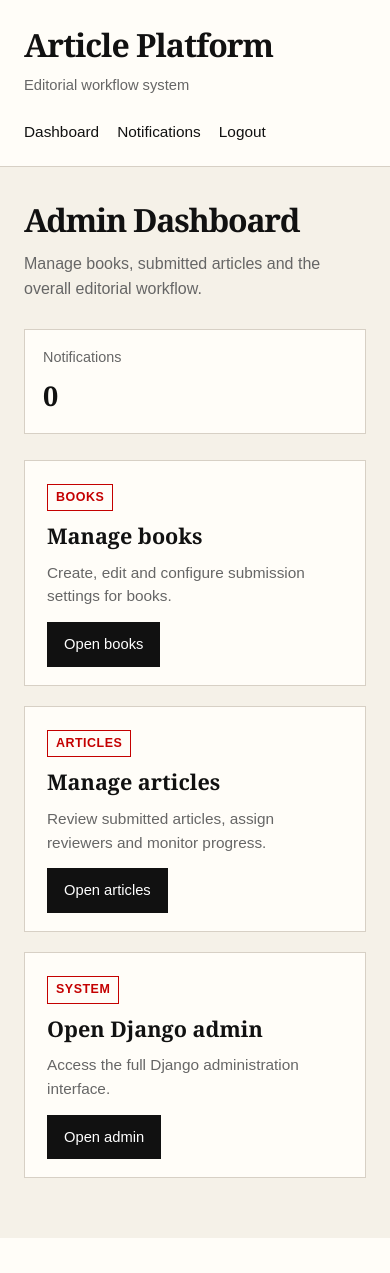
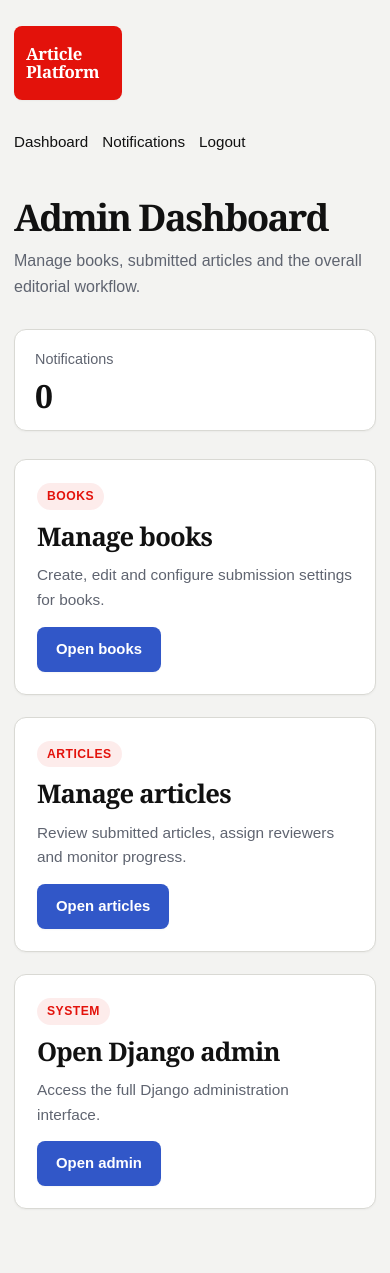
Before and after one commit to meshwho/Article-Website, a Django app: page /dashboard/ in a window 390 px wide. Before the commit the page ends 1238 px from the top, so only its background shows below. Run offline with Django 5.2, Linux system fonts and the light colour scheme; the visitor is signed in with stand-in values (Sample User, id 1); data that the repository does not hold is empty.

Commit message:
New design, fixed bugs

```diff
--- a/reviews/views.py
+++ b/reviews/views.py
@@ -249,10 +249,11 @@ def admin_article_detail(request, article_id):
 
 @login_required
 @role_required(['admin'])
-def remove_reviewer(request, assignment_id):
+def remove_reviewer(request, article_id, assignment_id):
     assignment = get_object_or_404(
         ReviewAssignment.objects.select_related('article'),
-        id=assignment_id
+        id=assignment_id,
+        article_id=article_id
     )
 
     article = assignment.article
--- a/static/css/site.css
+++ b/static/css/site.css
@@ -1,15 +1,27 @@
 :root {
-    --bg: #f5f1e8;
-    --paper: #fffdf8;
+    --bg: #f3f3f1;
+    --paper: #ffffff;
+    --paper-soft: #faf9f6;
     --text: #111111;
-    --muted: #666666;
-    --line: #d7d0c5;
-    --accent: #c40000;
-    --accent-dark: #8f0000;
+    --muted: #5f6470;
+    --line: #d9d9d4;
+
+    --red: #e3120b;
+    --blue: #3157c8;
+    --blue-dark: #243f92;
+    --yellow: #f3c63f;
+
+    --radius: 12px;
+    --radius-sm: 8px;
+    --shadow: 0 1px 2px rgba(0, 0, 0, 0.04);
 }
 
 * {
     box-sizing: border-box;
+}
+
+html {
+    scroll-behavior: smooth;
 }
 
 body {
@@ -23,184 +35,261 @@ body {
 a {
     color: var(--text);
     text-decoration: none;
+    transition: color 0.15s ease;
 }
 
 a:hover {
-    color: var(--accent);
+    color: var(--red);
 }
 
 .container {
-    width: min(1120px, calc(100% - 48px));
+    width: min(1160px, calc(100% - 48px));
     margin: 0 auto;
 }
 
 .site-header {
-    background: var(--paper);
-    border-bottom: 1px solid var(--line);
+    background: transparent;
+    padding-top: 20px;
 }
 
 .header-inner {
     display: flex;
     justify-content: space-between;
-    align-items: center;
+    align-items: flex-start;
     gap: 24px;
-    padding: 20px 0 18px;
+    padding: 6px 0 20px;
 }
 
 .brand-wrap {
     display: flex;
-    flex-direction: column;
+    align-items: center;
 }
 
-.brand {
-    font-size: 2rem;
-    font-weight: 700;
-    letter-spacing: -0.03em;
-    color: var(--text);
+.brand-box {
+    display: inline-flex;
+    flex-direction: column;
+    justify-content: center;
+    gap: 0;
+    width: 108px;
+    min-height: 74px;
+    padding: 10px 12px;
+    background: var(--red);
+    color: #ffffff;
+    border-radius: var(--radius-sm);
+    box-shadow: var(--shadow);
 }
 
-.brand-subtitle {
-    margin-top: 4px;
-    font-size: 0.92rem;
-    color: var(--muted);
-    font-family: Arial, Helvetica, sans-serif;
+.brand-box:hover {
+    color: #ffffff;
+    opacity: 0.96;
+}
+
+.brand-line {
+    font-size: 1.05rem;
+    line-height: 1.05;
+    font-weight: 700;
+    letter-spacing: -0.02em;
 }
 
 .top-nav {
     display: flex;
-    gap: 18px;
+    align-items: center;
+    gap: 22px;
     flex-wrap: wrap;
     font-family: Arial, Helvetica, sans-serif;
-    font-size: 0.96rem;
+    font-size: 0.95rem;
+    padding-top: 6px;
 }
 
 .top-nav a {
-    padding-bottom: 2px;
+    position: relative;
+    padding-bottom: 3px;
     border-bottom: 2px solid transparent;
 }
 
 .top-nav a:hover {
-    border-color: var(--accent);
+    border-color: var(--red);
+}
+
+.notifications-link {
+    display: inline-flex;
+    align-items: center;
+    gap: 8px;
+}
+
+.notification-badge {
+    display: inline-flex;
+    align-items: center;
+    justify-content: center;
+    min-width: 21px;
+    height: 21px;
+    padding: 0 6px;
+    border-radius: 999px;
+    background: var(--red);
+    color: #ffffff;
+    font-family: Arial, Helvetica, sans-serif;
+    font-size: 0.76rem;
+    font-weight: 700;
+    line-height: 1;
 }
 
 .main-content {
-    padding: 36px 0 60px;
+    padding: 20px 0 64px;
 }
 
 .page-title {
-    margin: 0 0 14px;
-    font-size: 2.5rem;
-    line-height: 1.08;
-    letter-spacing: -0.04em;
+    margin: 0 0 12px;
+    font-size: 3.1rem;
+    line-height: 1.02;
+    letter-spacing: -0.045em;
+    font-weight: 700;
 }
 
 .page-intro {
     max-width: 760px;
-    margin: 0 0 28px;
+    margin: 0 0 30px;
     color: var(--muted);
     font-family: Arial, Helvetica, sans-serif;
     font-size: 1rem;
+    line-height: 1.6;
 }
 
 .section-title {
-    margin: 38px 0 18px;
-    padding-top: 8px;
-    border-top: 2px solid var(--text);
-    font-size: 1.55rem;
-    line-height: 1.2;
+    margin: 42px 0 18px;
+    padding-top: 14px;
+    border-top: 1px solid #2e2e2e;
+    font-size: 2rem;
+    line-height: 1.1;
+    letter-spacing: -0.035em;
 }
 
 .toolbar {
     display: flex;
     flex-wrap: wrap;
-    align-items: end;
-    gap: 16px 18px;
+    align-items: flex-end;
+    gap: 18px 22px;
     margin-bottom: 28px;
-    padding: 18px 20px;
+    padding: 20px;
     background: var(--paper);
     border: 1px solid var(--line);
+    border-radius: var(--radius);
+    box-shadow: var(--shadow);
 }
 
 .field {
     display: flex;
     flex-direction: column;
-    gap: 6px;
+    justify-content: flex-start;
+    gap: 8px;
     min-width: 220px;
     font-family: Arial, Helvetica, sans-serif;
     font-size: 0.92rem;
 }
 
 .field label {
+    display: flex;
+    align-items: flex-end;
+    min-height: 20px;
     font-weight: 600;
     color: var(--muted);
+}
+
+.toolbar-actions {
+    display: flex;
+    align-items: flex-end;
+    gap: 16px;
+    padding-top: 28px;
 }
 
 .field input,
 .field select,
 .field textarea {
-    padding: 10px 12px;
-    border: 1px solid var(--line);
+    width: 100%;
+    padding: 11px 13px;
+    border: 1px solid #cfd3dc;
+    border-radius: var(--radius-sm);
     background: #ffffff;
     color: var(--text);
     font: inherit;
+    transition: border-color 0.15s ease, box-shadow 0.15s ease;
 }
 
 .field input:focus,
 .field select:focus,
 .field textarea:focus {
     outline: none;
-    border-color: var(--accent);
+    border-color: var(--blue);
+    box-shadow: 0 0 0 3px rgba(49, 87, 200, 0.12);
 }
 
+button,
 .btn,
-button,
 input[type="submit"] {
-    display: inline-block;
-    padding: 10px 16px;
-    border: 1px solid var(--text);
-    background: var(--text);
+    display: inline-flex;
+    align-items: center;
+    justify-content: center;
+    min-height: 44px;
+    padding: 10px 18px;
+    border: 1px solid transparent;
+    border-radius: var(--radius-sm);
+    background: var(--blue);
     color: #ffffff;
     cursor: pointer;
     font-family: Arial, Helvetica, sans-serif;
-    font-size: 0.92rem;
+    font-size: 0.93rem;
+    font-weight: 600;
     transition: 0.15s ease;
+    box-shadow: var(--shadow);
 }
 
+button:hover,
 .btn:hover,
-button:hover,
 input[type="submit"]:hover {
-    background: var(--accent);
-    border-color: var(--accent);
+    background: var(--blue-dark);
     color: #ffffff;
 }
 
 .btn-secondary {
-    background: transparent;
+    background: #ffffff;
     color: var(--text);
+    border-color: #cfd3dc;
 }
 
 .btn-secondary:hover {
-    background: transparent;
-    color: var(--accent);
-    border-color: var(--accent);
+    background: #f5f7fb;
+    color: var(--text);
+    border-color: var(--blue);
+}
+
+.btn-danger {
+    background: var(--red);
+    color: #ffffff;
+}
+
+.btn-danger:hover {
+    background: #b70d07;
+    color: #ffffff;
 }
 
 .cards {
     display: grid;
-    grid-template-columns: repeat(auto-fit, minmax(310px, 1fr));
-    gap: 20px;
+    grid-template-columns: repeat(auto-fit, minmax(320px, 1fr));
+    gap: 22px;
 }
 
 .card {
     background: var(--paper);
     border: 1px solid var(--line);
-    padding: 22px 22px 18px;
+    border-radius: var(--radius);
+    padding: 22px;
+    box-shadow: var(--shadow);
 }
 
 .card-title {
     margin: 0 0 12px;
-    font-size: 1.35rem;
-    line-height: 1.18;
+    font-size: 1.6rem;
+    line-height: 1.15;
+    letter-spacing: -0.03em;
 }
 
 .card-text {
@@ -208,10 +297,12 @@ input[type="submit"]:hover {
     color: var(--muted);
     font-family: Arial, Helvetica, sans-serif;
     font-size: 0.96rem;
+    line-height: 1.6;
 }
 
 .card-meta {
     margin: 0 0 8px;
+    color: var(--text);
     font-family: Arial, Helvetica, sans-serif;
     font-size: 0.92rem;
 }
@@ -221,48 +312,116 @@ input[type="submit"]:hover {
 }
 
 .badge {
-    display: inline-block;
-    padding: 3px 8px;
-    border: 1px solid var(--accent);
-    color: var(--accent);
+    display: inline-flex;
+    align-items: center;
+    padding: 4px 10px;
+    border-radius: 999px;
+    background: rgba(227, 18, 11, 0.08);
+    color: var(--red);
     font-family: Arial, Helvetica, sans-serif;
-    font-size: 0.78rem;
+    font-size: 0.76rem;
     font-weight: 700;
     text-transform: uppercase;
     letter-spacing: 0.04em;
     margin-bottom: 12px;
 }
 
+.badge-blue {
+    background: rgba(49, 87, 200, 0.1);
+    color: var(--blue);
+}
+
+.badge-yellow {
+    background: rgba(243, 198, 63, 0.22);
+    color: #6c5200;
+}
+
 .summary-grid {
     display: grid;
-    grid-template-columns: repeat(auto-fit, minmax(180px, 1fr));
-    gap: 16px;
-    margin-bottom: 26px;
+    grid-template-columns: repeat(auto-fit, minmax(185px, 1fr));
+    gap: 18px;
+    margin-bottom: 28px;
 }
 
 .summary-box {
     background: var(--paper);
     border: 1px solid var(--line);
-    padding: 16px 18px;
+    border-radius: var(--radius);
+    padding: 18px 20px;
+    box-shadow: var(--shadow);
 }
 
 .summary-label {
     display: block;
-    margin-bottom: 6px;
+    margin-bottom: 8px;
     color: var(--muted);
     font-family: Arial, Helvetica, sans-serif;
     font-size: 0.9rem;
 }
 
 .summary-value {
-    font-size: 1.7rem;
+    display: block;
+    font-size: 2rem;
+    line-height: 1.05;
+    letter-spacing: -0.04em;
     font-weight: 700;
 }
 
-.list-panel {
+.list-panel,
+.form-panel {
     background: var(--paper);
     border: 1px solid var(--line);
-    padding: 20px;
+    border-radius: var(--radius);
+    box-shadow: var(--shadow);
+}
+
+.list-panel {
+    padding: 22px;
+}
+
+.form-panel {
+    max-width: 780px;
+    padding: 24px;
+}
+
+.form-panel form {
+    display: grid;
+    gap: 18px;
+}
+
+.form-panel form p {
+    margin: 0;
+    display: grid;
+    gap: 8px;
+}
+
+.form-panel form label {
+    display: block;
+    font-family: Arial, Helvetica, sans-serif;
+    font-size: 0.92rem;
+    font-weight: 600;
+    color: var(--muted);
+}
+
+.form-panel form input,
+.form-panel form select,
+.form-panel form textarea {
+    width: 100%;
+    padding: 11px 13px;
+    border: 1px solid #cfd3dc;
+    border-radius: var(--radius-sm);
+    background: #ffffff;
+    color: var(--text);
+    font: inherit;
+    transition: border-color 0.15s ease, box-shadow 0.15s ease;
+}
+
+.form-panel form input:focus,
+.form-panel form select:focus,
+.form-panel form textarea:focus {
+    outline: none;
+    border-color: var(--blue);
+    box-shadow: 0 0 0 3px rgba(49, 87, 200, 0.12);
 }
 
 .item-list {
@@ -321,43 +484,46 @@ input[type="submit"]:hover {
     font-family: Arial, Helvetica, sans-serif;
 }
 
-.form-panel {
-    max-width: 760px;
-    background: var(--paper);
-    border: 1px solid var(--line);
-    padding: 24px;
+hr {
+    border: none;
+    border-top: 1px solid #e2dfd8;
+    margin: 24px 0;
+}
+
+p,
+ul,
+ol {
+    margin-top: 0;
+}
+
+textarea {
+    min-height: 120px;
+    resize: vertical;
 }
 
 @media (max-width: 760px) {
+    .container {
+        width: min(100% - 28px, 1160px);
+    }
+
     .header-inner {
         flex-direction: column;
         align-items: flex-start;
     }
 
+    .top-nav {
+        gap: 14px;
+    }
+
     .page-title {
-        font-size: 2rem;
+        font-size: 2.3rem;
+    }
+
+    .section-title {
+        font-size: 1.6rem;
+    }
+
+    .cards {
+        grid-template-columns: 1fr;
     }
 }
-
-.notifications-link {
-    position: relative;
-    display: inline-flex;
-    align-items: center;
-    gap: 8px;
-}
-
-.notification-badge {
-    display: inline-flex;
-    align-items: center;
-    justify-content: center;
-    min-width: 20px;
-    height: 20px;
-    padding: 0 6px;
-    border-radius: 999px;
-    background: var(--accent);
-    color: #ffffff;
-    font-family: Arial, Helvetica, sans-serif;
-    font-size: 0.78rem;
-    font-weight: 700;
-    line-height: 1;
-}
--- a/templates/articles/choose_book.html
+++ b/templates/articles/choose_book.html
@@ -27,7 +27,7 @@
         </select>
     </div>
 
-    <div>
+    <div class="toolbar-actions">
         <button type="submit">Apply</button>
         <a href="{% url 'choose_book' %}" class="btn btn-secondary">Reset</a>
     </div>
--- a/templates/base.html
+++ b/templates/base.html
@@ -11,19 +11,23 @@
     <header class="site-header">
         <div class="container header-inner">
             <div class="brand-wrap">
-                <a href="{% url 'home' %}" class="brand">Article Platform</a>
-                <div class="brand-subtitle">Editorial workflow system</div>
+                <a href="{% url 'home' %}" class="brand-box">
+                    <span class="brand-line">Article</span>
+                    <span class="brand-line">Platform</span>
+                </a>
             </div>
 
             <nav class="top-nav">
                 {% if request.user.is_authenticated %}
                     <a href="{% url 'dashboard' %}">Dashboard</a>
+
                     <a href="{% url 'my_notifications' %}" class="notifications-link">
                         Notifications
-                        {% if request.user.is_authenticated and unread_count > 0 %}
+                        {% if unread_count > 0 %}
                             <span class="notification-badge">{{ unread_count }}</span>
                         {% endif %}
                     </a>
+
                     <a href="{% url 'custom_logout' %}">Logout</a>
                 {% else %}
                     <a href="{% url 'login' %}">Login</a>
--- a/templates/books/book_detail.html
+++ b/templates/books/book_detail.html
@@ -88,7 +88,7 @@
         </select>
     </div>
 
-    <div>
+    <div class="toolbar-actions">
         <button type="submit">Apply</button>
         <a href="{% url 'book_detail' book.id %}" class="btn btn-secondary">Reset</a>
     </div>
```
Also changed, not shown: other parts of static/css/site.css (+18 -14 lines).
